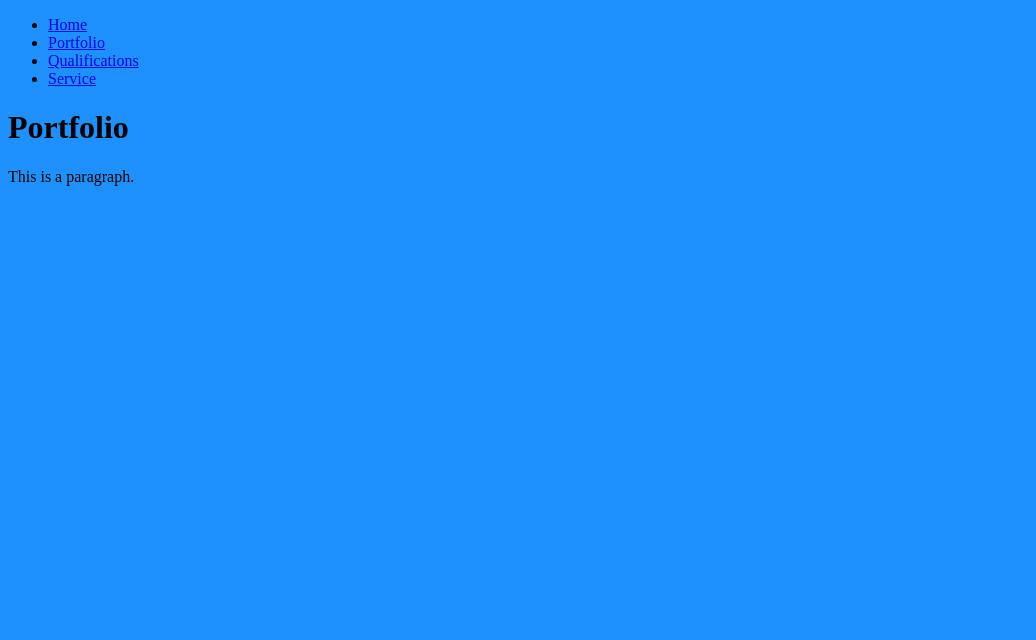
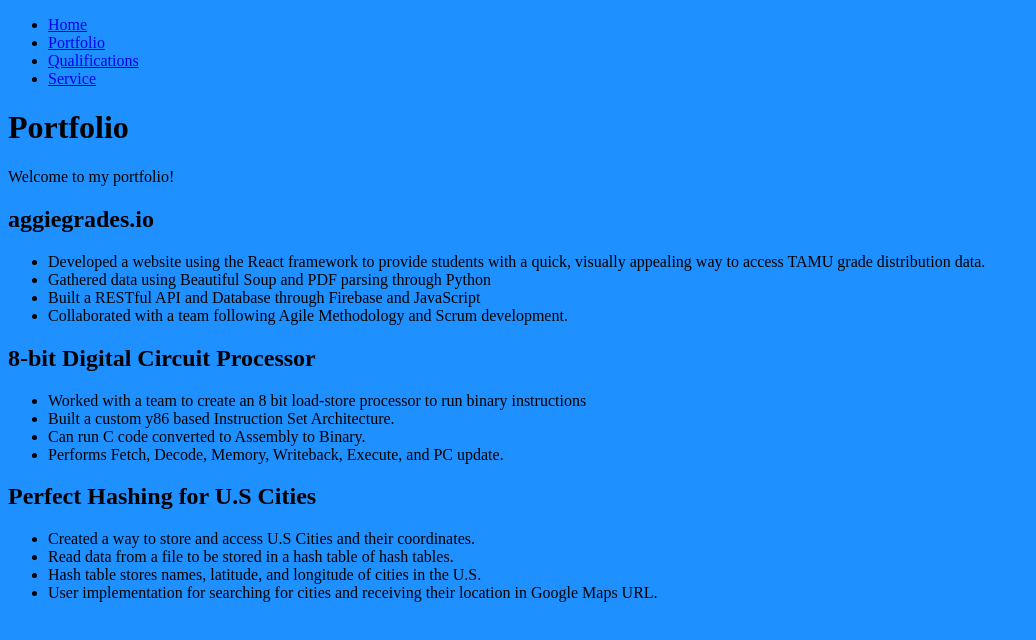
Before and after one commit to kylediano20/csce315_project1, a plain HTML site: page html/portfolio.html in a window 1280 px wide. Shown: the whole page, without its empty margins (0-1036 px from the left). Drawn offline with Linux system fonts and the light colour scheme.

Commit message:
each page is now populated with content

```diff
--- a/html/portfolio.html
+++ b/html/portfolio.html
@@ -15,7 +15,33 @@
 </nav>
 
 <h1>Portfolio</h1>
-<p>This is a paragraph.</p>
+<p>Welcome to my portfolio!</p>
+
+<h2>aggiegrades.io</h2>
+<ul>
+    <li>Developed a website using the React framework to provide students with a quick, visually appealing way to access TAMU grade distribution data.</li>
+    <li>Gathered data using Beautiful Soup and PDF parsing through Python</li>
+    <li>Built a RESTful API and Database through Firebase and JavaScript</li>
+    <li>Collaborated with a team following Agile Methodology and Scrum development.</li>
+
+</ul>
+
+<h2>8-bit Digital Circuit Processor</h2>
+<ul>
+    <li>Worked with a team to create an 8 bit load-store processor to run binary instructions</li>
+    <li>Built a custom y86 based Instruction Set Architecture.</li>
+    <li>Can run C code converted to Assembly to Binary.</li>
+    <li>Performs Fetch, Decode, Memory, Writeback, Execute, and PC update.</li>
+</ul>
+
+<h2>Perfect Hashing for U.S Cities</h2>
+<ul>
+    <li>Created a way to store and access U.S Cities and their coordinates.</li>
+    <li>Read data from a file to be stored in a hash table of hash tables.</li>
+    <li>Hash table stores names, latitude, and longitude of cities in the U.S.</li>
+    <li>User implementation for searching for cities and receiving their location in Google Maps URL.</li>
+</ul>
+
 
 </body>
 </html>
```
Also changed, not shown: html/qualifications.html (+19 -1 lines), html/service.html (+13 -1 lines), index.html (+5 -2 lines).
